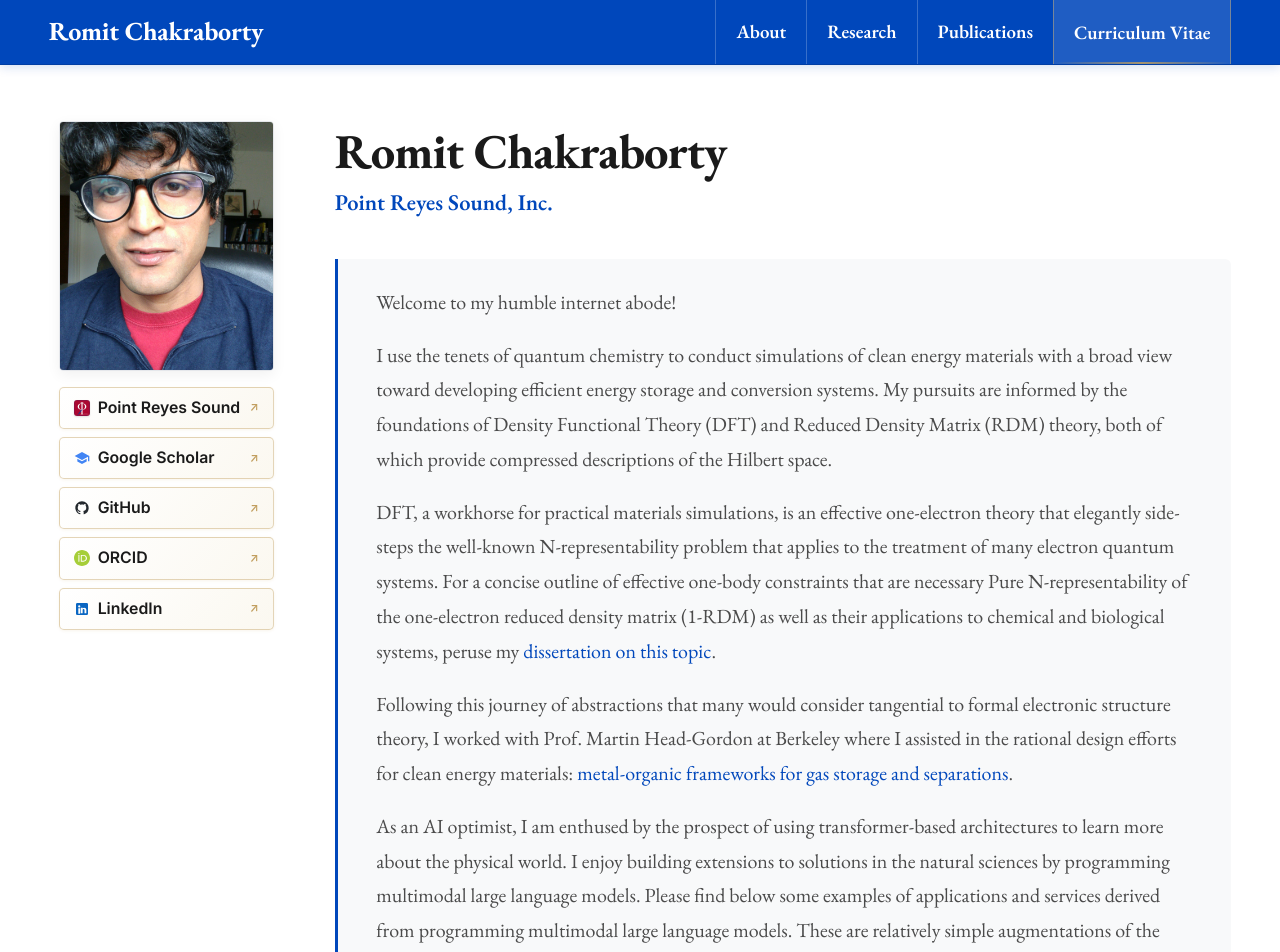
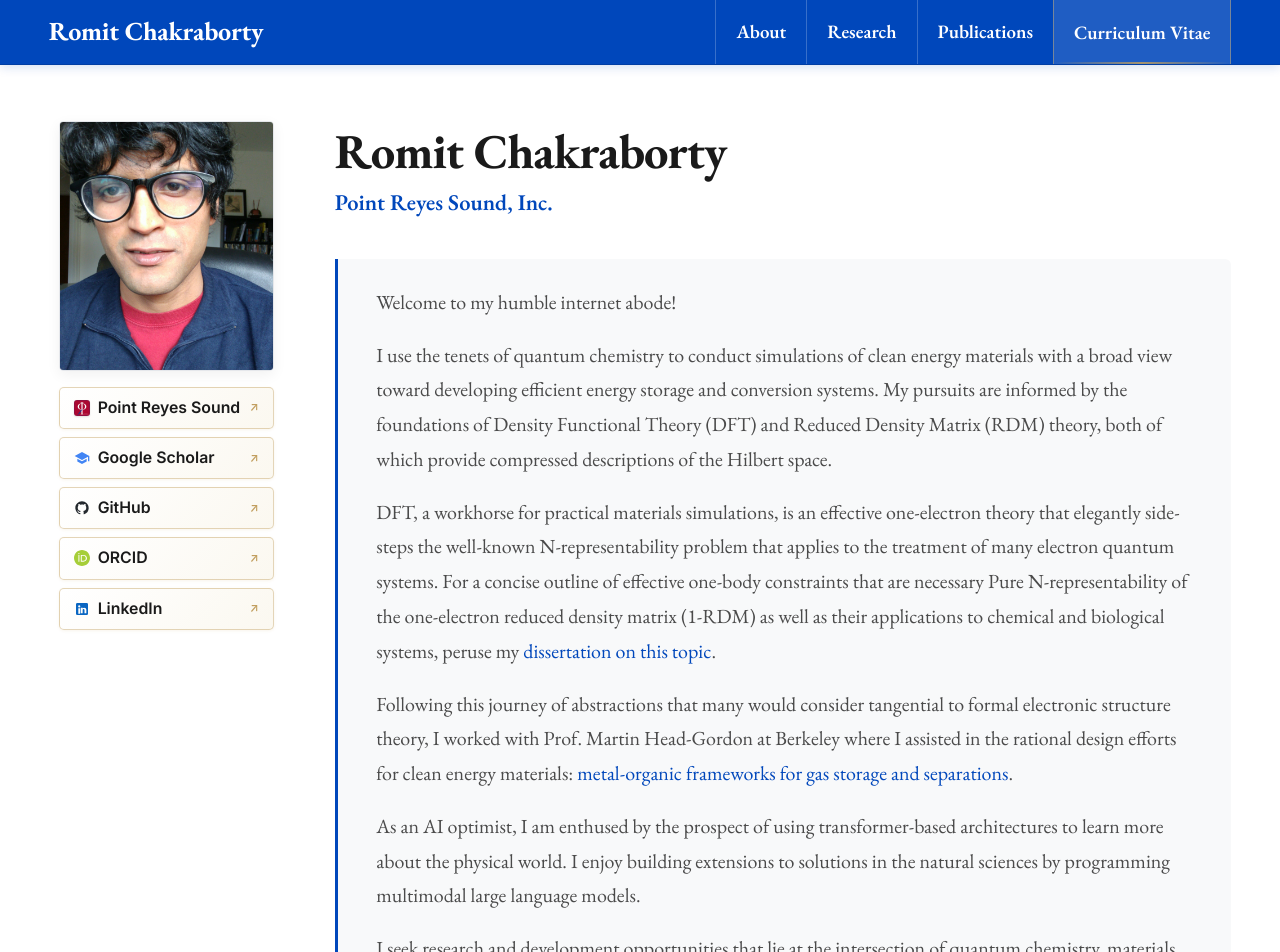
Before and after one commit to RomitChakraborty/rchakraborty.dev, a React (Vite) app: page / in a window 1280 px wide. Shown: the top 952 px of the page. Built offline with nearby package versions, Linux system fonts and the light colour scheme.

Commit message:
content: remove multimodal LLM application examples sentence

```diff
--- a/src/components/Hero.jsx
+++ b/src/components/Hero.jsx
@@ -89,7 +89,7 @@ export default function Hero({ onSelectPillar }) {
 
             {/* AI & Multimodal LLMs */}
             <p className="hero-bio">
-              As an AI optimist, I am enthused by the prospect of using transformer-based architectures to learn more about the physical world. I enjoy building extensions to solutions in the natural sciences by programming multimodal large language models. Please find below some examples of applications and services derived from programming multimodal large language models. These are relatively simple augmentations of the underlying LLMs (GPT-4o for instance) that i) employ low rank adaptations of a large model by fine-tuning it with the QM9 dataset, and ii) train a large vision model (GPT-4o) to recognize molecular orbitals via prompt engineering.
+              As an AI optimist, I am enthused by the prospect of using transformer-based architectures to learn more about the physical world. I enjoy building extensions to solutions in the natural sciences by programming multimodal large language models.
             </p>
 
             {/* Opportunities & PsiQuantum */}
```
